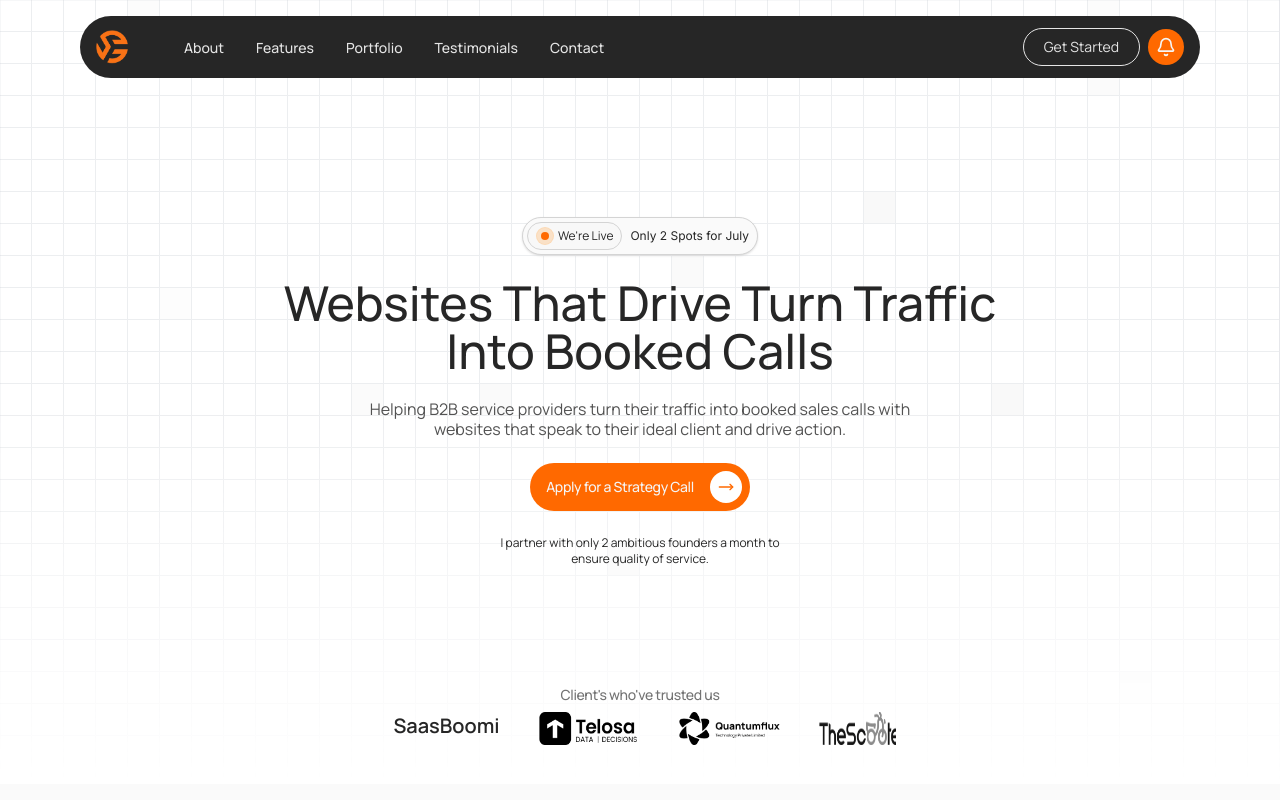
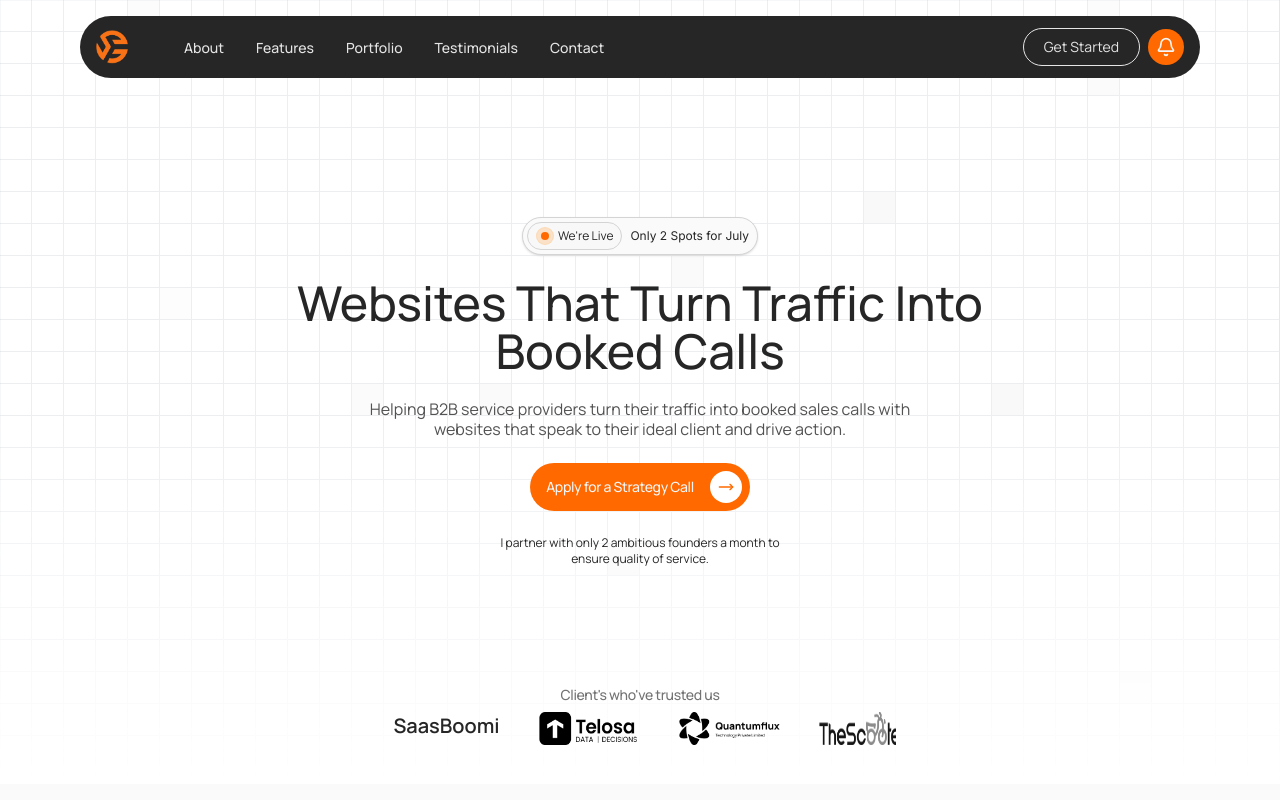
Before and after one commit to Arin7712/arin-portfolio, a Next.js app: page / in a window 1280 px wide. Shown: the top 800 px of the page. Built offline with nearby package versions, Linux system fonts and the light colour scheme.

Commit message:
updated headline

```diff
--- a/components/hero.tsx
+++ b/components/hero.tsx
@@ -67,7 +67,7 @@ const Hero = () => {
           className="md:text-5xl text-4xl tracking-tightest font-medium"
           variants={fadeInUp}
         >
-          Websites That Drive Turn Traffic Into Booked Calls
+          Websites That Turn Traffic Into Booked Calls
           {" "}
         </motion.h1>
 
```
